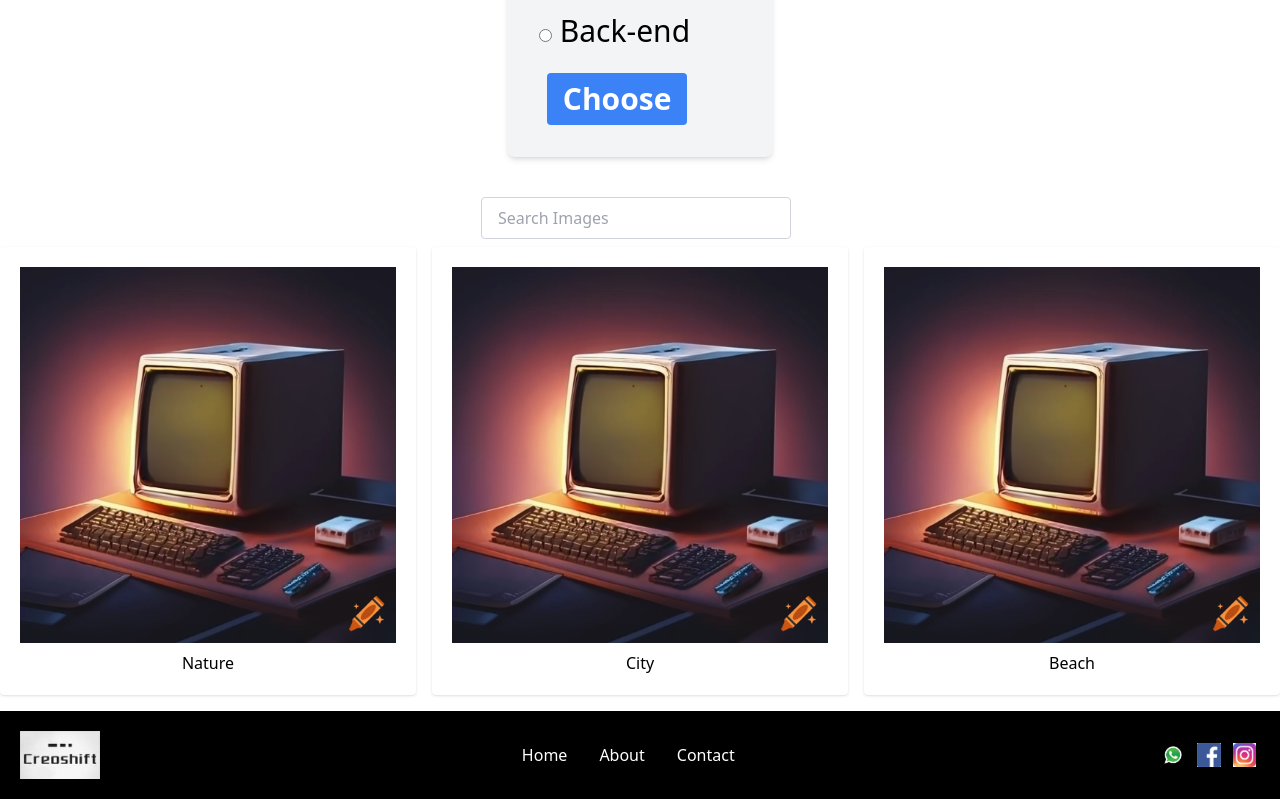
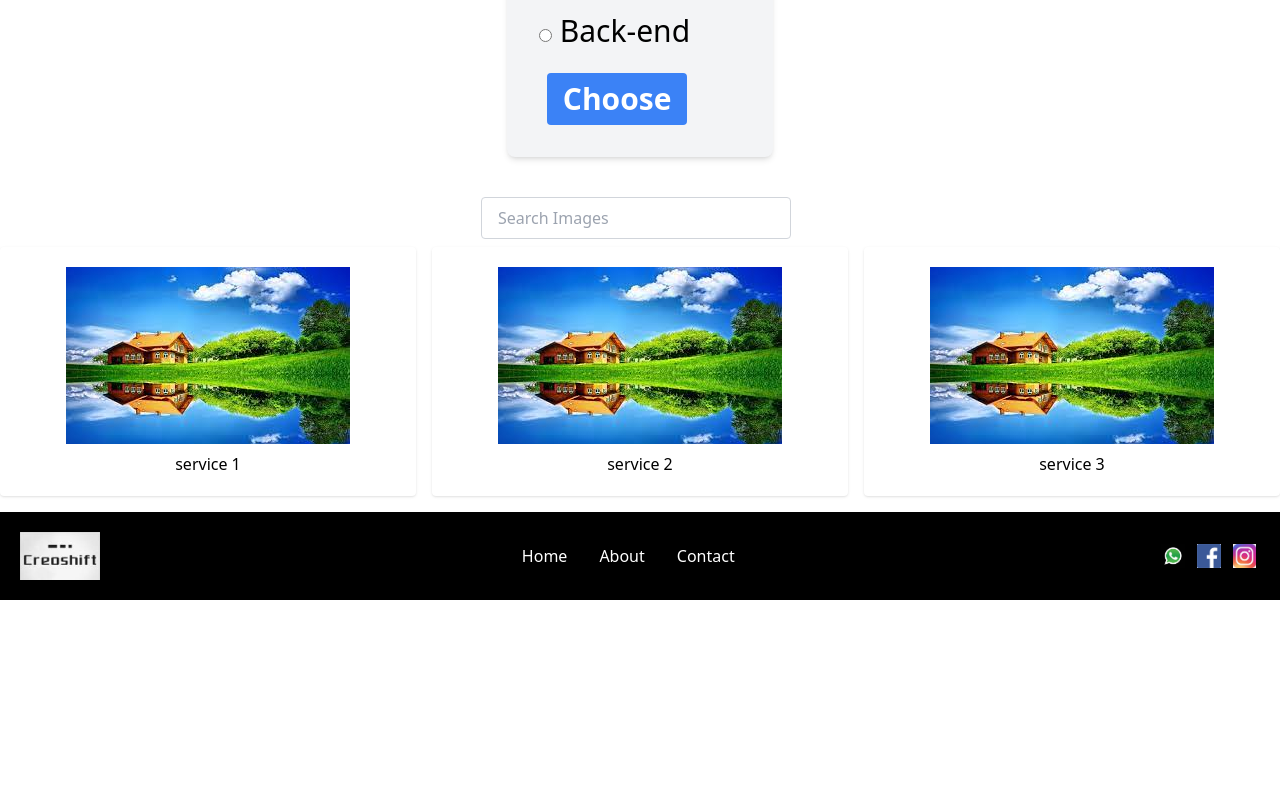
Before and after one commit to Joseph6655/nextjs-test3, a Next.js app: page / in a window 1280 px wide. Shown: the part 1889-2688 px from the top of the page. After the commit the page ends 2489 px from the top, so only its background shows below. Built offline with nearby package versions, Linux system fonts and the light colour scheme.

Commit message:
new changes

```diff
--- a/src/comps/filtercomponent.js
+++ b/src/comps/filtercomponent.js
@@ -2,9 +2,9 @@ import React, { useState } from 'react';
 
 const Filtercompenent = () => {
   const imageData = [
-    { id: 1, title: 'Nature', imageUrl: 'comp.png' },
-    { id: 2, title: 'City', imageUrl: 'comp.png' },
-    { id: 3, title: 'Beach', imageUrl: 'comp.png' },
+    { id: 1, title: 'service 1', imageUrl: 'house.png' },
+    { id: 2, title: 'service 2', imageUrl: 'house.png' },
+    { id: 3, title: 'service 3', imageUrl: 'house.png' },
   ];
 
   const [searchTerm, setSearchTerm] = useState('');
@@ -76,7 +76,9 @@ const Filtercompenent = () => {
         {filteredImages.map(image => (
           <div key={image.id} className="text-center">
             <div className="bg-grey rounded shadow p-5 mb-4">
-              <img src={image.imageUrl} alt={image.title} className="max-w-full h-auto mb-1" />
+              <div className="flex justify-center mb-1">
+                <img src={image.imageUrl} alt={image.title} className="max-w-full h-auto" />
+              </div>
               <p className="mt-2">{image.title}</p>
             </div>
           </div>
```
Also changed, not shown: public/house.png (added).
